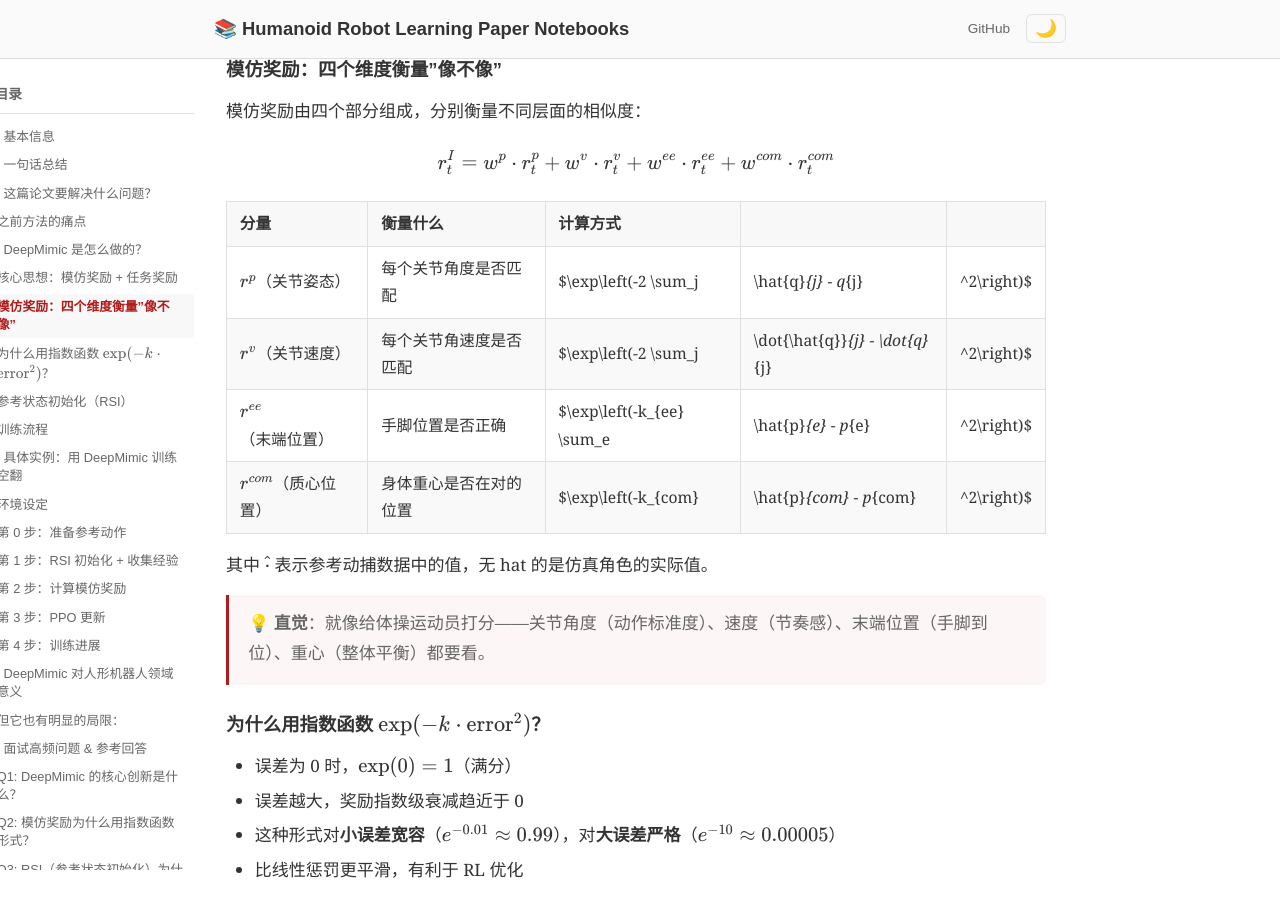
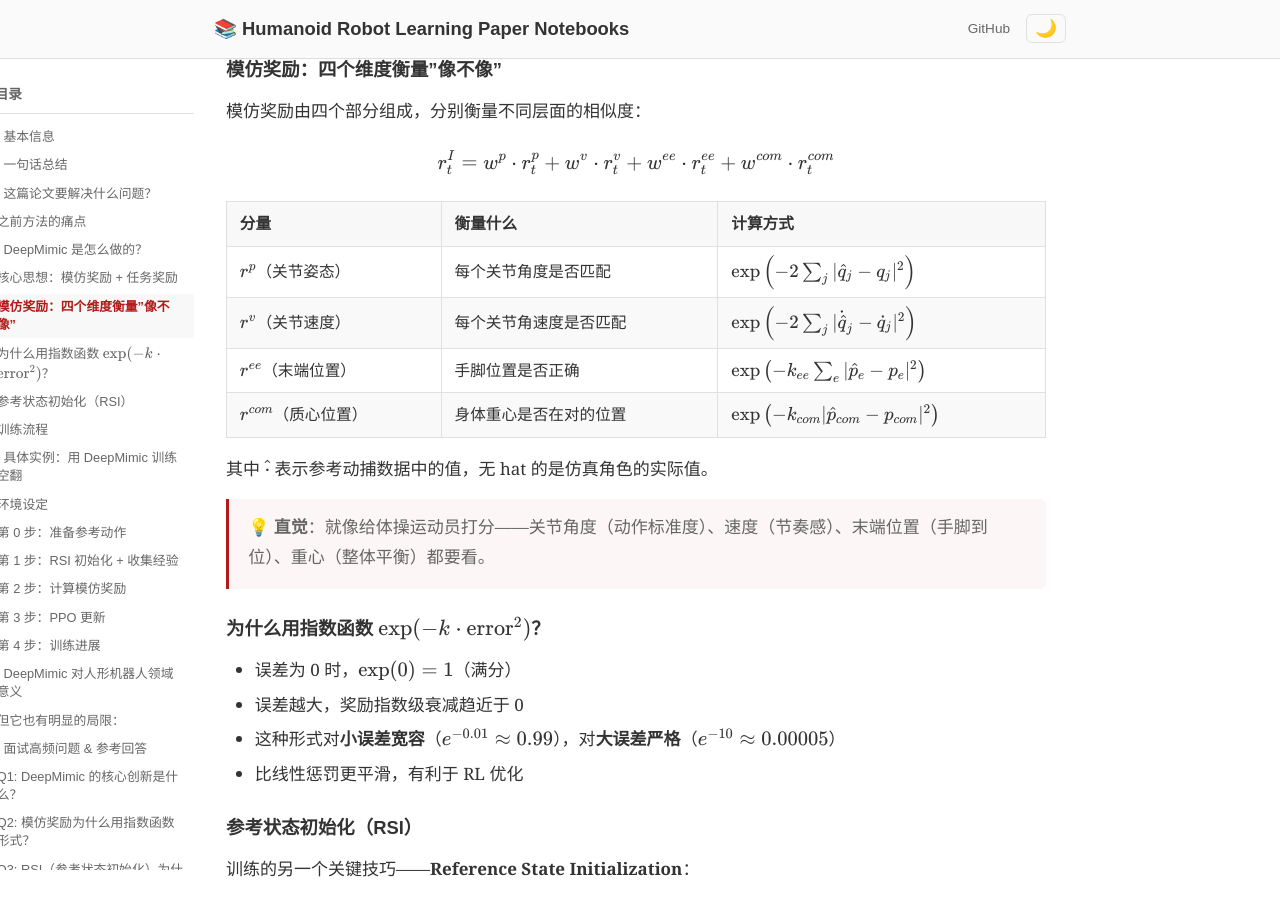
Before and after one commit to ImChong/Humanoid_Robot_Learning_Paper_Notebooks, a Jekyll site: the page built from papers/01_Foundational_RL/DeepMimic_Example-Guided_Deep_RL_of_Physics-Based_Character_Skills/DeepMimic_Example-Guided_Deep_RL_of_Physics-Based_Character_Skills.md, in a window 1280 px wide and 900 px high, scrolled down 1985 px. Built offline with Jekyll 4.4.1, drawn with Linux system fonts in a browser that asks for light colours; part of the change alters nothing that is shown.

Commit message:
fix: 将奖励函数表格改为 HTML 表格，防止 kramdown 拆分公式破坏 KaTeX 渲染

```diff
--- a/papers/01_Foundational_RL/DeepMimic_Example-Guided_Deep_RL_of_Physics-Based_Character_Skills/DeepMimic_Example-Guided_Deep_RL_of_Physics-Based_Character_Skills.md
+++ b/papers/01_Foundational_RL/DeepMimic_Example-Guided_Deep_RL_of_Physics-Based_Character_Skills/DeepMimic_Example-Guided_Deep_RL_of_Physics-Based_Character_Skills.md
@@ -71,12 +71,18 @@ $$r_t = w^I \cdot r_t^I + w^G \cdot r_t^G$$
 
 $$r_t^I = w^p \cdot r_t^p + w^v \cdot r_t^v + w^{ee} \cdot r_t^{ee} + w^{com} \cdot r_t^{com}$$
 
-| 分量 | 衡量什么 | 计算方式 |
-|------|---------|---------|
-| $r^p$（关节姿态） | 每个关节角度是否匹配 | $\exp\left(-2 \sum_j | \hat{q}_{j} - q_{j} |^2\right)$ |
-| $r^v$（关节速度） | 每个关节角速度是否匹配 | $\exp\left(-2 \sum_j | \dot{\hat{q}}_{j} - \dot{q}_{j} |^2\right)$ |
-| $r^{ee}$（末端位置） | 手脚位置是否正确 | $\exp\left(-k_{ee} \sum_e | \hat{p}_{e} - p_{e} |^2\right)$ |
-| $r^{com}$（质心位置） | 身体重心是否在对的位置 | $\exp\left(-k_{com} | \hat{p}_{com} - p_{com} |^2\right)$ |
+<table>
+  <thead>
+    <tr><th>分量</th><th>衡量什么</th><th>计算方式</th></tr>
+  </thead>
+  <tbody>
+    <tr><td>$r^p$（关节姿态）</td><td>每个关节角度是否匹配</td><td>$\exp\left(-2 \sum_j | \hat{q}_{j} - q_{j} |^2\right)$</td></tr>
+    <tr><td>$r^v$（关节速度）</td><td>每个关节角速度是否匹配</td><td>$\exp\left(-2 \sum_j | \dot{\hat{q}}_{j} - \dot{q}_{j} |^2\right)$</td></tr>
+    <tr><td>$r^{ee}$（末端位置）</td><td>手脚位置是否正确</td><td>$\exp\left(-k_{ee} \sum_e | \hat{p}_{e} - p_{e} |^2\right)$</td></tr>
+    <tr><td>$r^{com}$（质心位置）</td><td>身体重心是否在对的位置</td><td>$\exp\left(-k_{com} | \hat{p}_{com} - p_{com} |^2\right)$</td></tr>
+  </tbody>
+</table>
+
 
 其中 $\hat{\cdot}$ 表示参考动捕数据中的值，无 hat 的是仿真角色的实际值。
 
```
